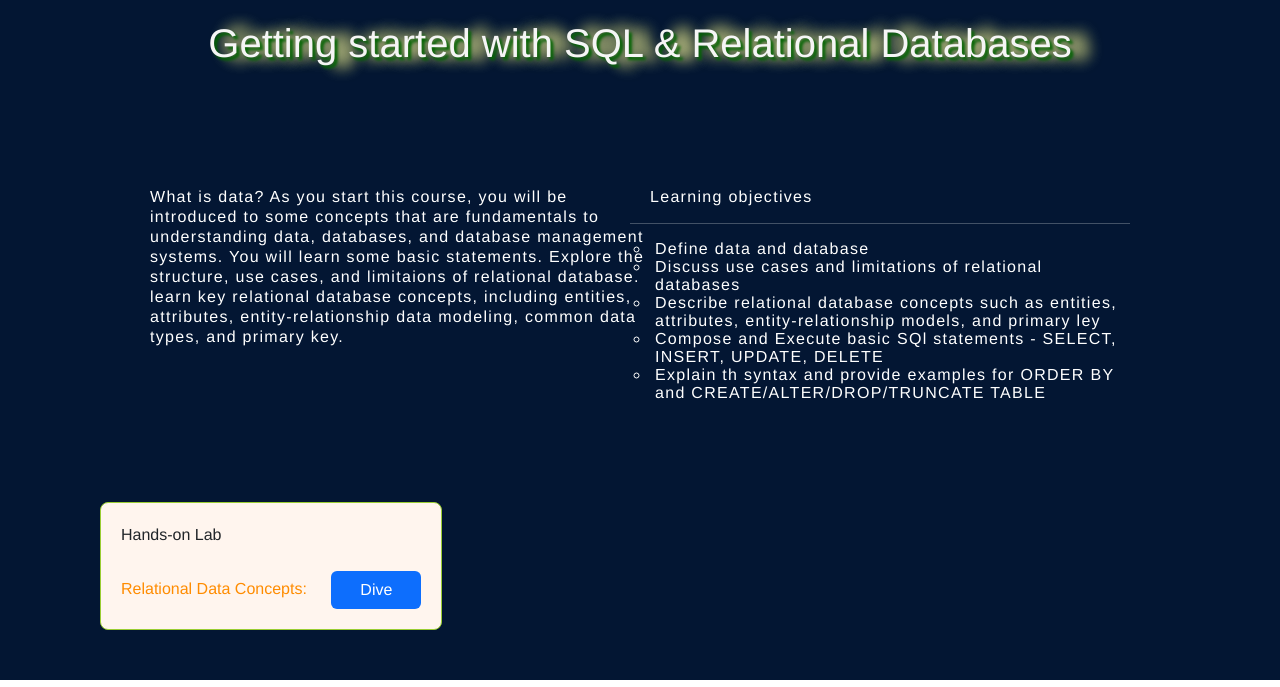
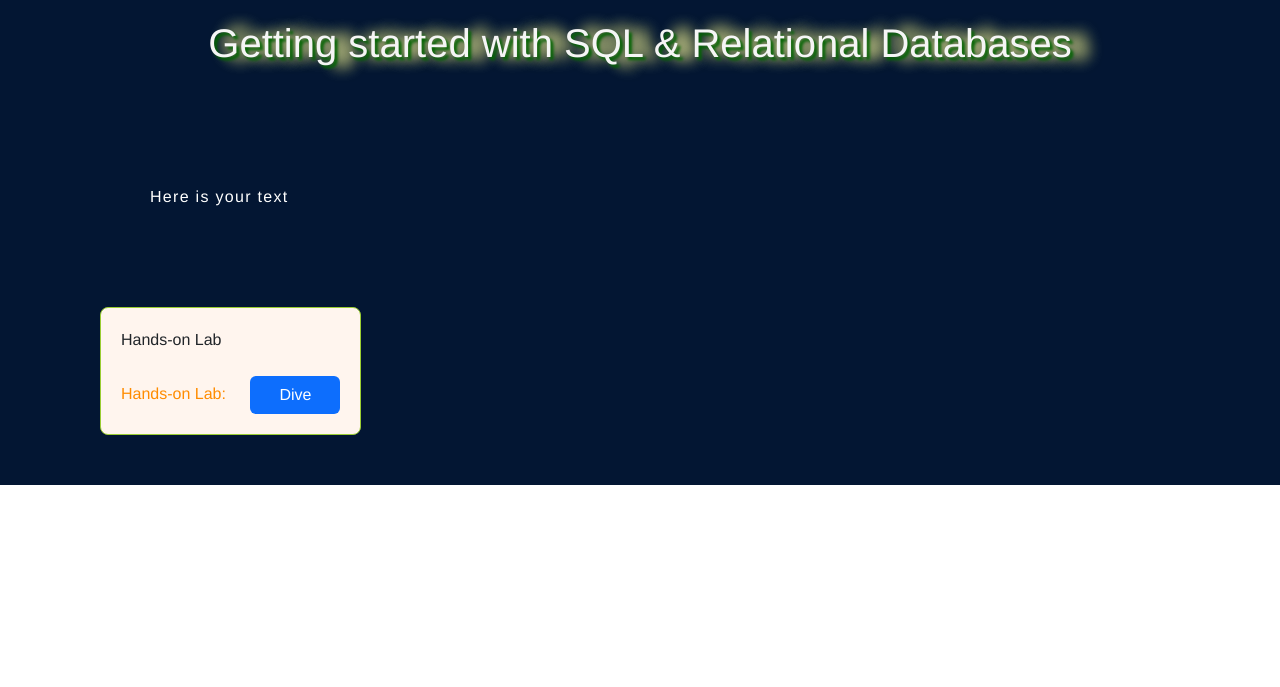
Before and after one commit to Kanatbek-AKA/Django-WebSite, a Django app: template example/templates/week1.html in a window 1280 px wide. Shown: the part 113-800 px from the top of the page. Run offline with Django 4.2, Linux system fonts and the light colour scheme; the template is opened without the code that fills it, so the values that code supplies are empty.

Commit message:
Update week1.html

```diff
--- a/example/templates/week1.html
+++ b/example/templates/week1.html
@@ -22,36 +22,9 @@
         </div>
         <div class="parag">
           <div class="left_parag">
-            What is data? As you start this course, you will be introduced to
-            some concepts that are fundamentals to understanding data,
-            databases, and database management systems. You will learn some
-            basic statements. Explore the structure, use cases, and limitaions
-            of relational database. learn key relational database concepts,
-            including entities, attributes, entity-relationship data modeling,
-            common data types, and primary key. {% comment %} <br />
-            <br />
-            {% endcomment %}
+            Here is your text
           </div>
-          <div class="right_parag">
-            <span class="list-title">Learning objectives</span>
-            <hr />
-            <span class="list-text">Define data and database</span>
-            <span class="list-text"
-              >Discuss use cases and limitations of relational databases</span
-            >
-            <span class="list-text"
-              >Describe relational database concepts such as entities,
-              attributes, entity-relationship models, and primary ley</span
-            >
-            <span class="list-text"
-              >Compose and Execute basic SQl statements - SELECT, INSERT,
-              UPDATE, DELETE</span
-            >
-            <span class="list-text"
-              >Explain th syntax and provide examples for ORDER BY and
-              CREATE/ALTER/DROP/TRUNCATE TABLE</span
-            >
-          </div>
+
         </div>
       </div>
       <div class="practice">
@@ -59,7 +32,7 @@
           Hands-on Lab
           <br />
           <br />
-          <span class="lab-text">Relational Data Concepts: </span>
+          <span class="lab-text">Hands-on Lab: </span>
           <button class="btn bg-primary">
             <a
               class="p-3 text-white"
@@ -71,21 +44,7 @@
             >
           </button>
         </div>
-        <!-- {% comment %} <div class="rounded-3 handson-lab">
-          Hands-on Lab
-          <br /><br />
-          <span class="lab-text">INSERT, UPDATE, DELETE:</span>
-          <button class="btn bg-primary">
-            <a
-              class="p-3 text-white"
-              id="handson-exercise"
-              rel="noopener noreferrer"
-              target="_blank"
-              href="{% url 'home'%}"
-              >Dive</a
-            >
-          </button>
-        </div> {% endcomment %} -->
+
       </div>
     </div>
 
```
